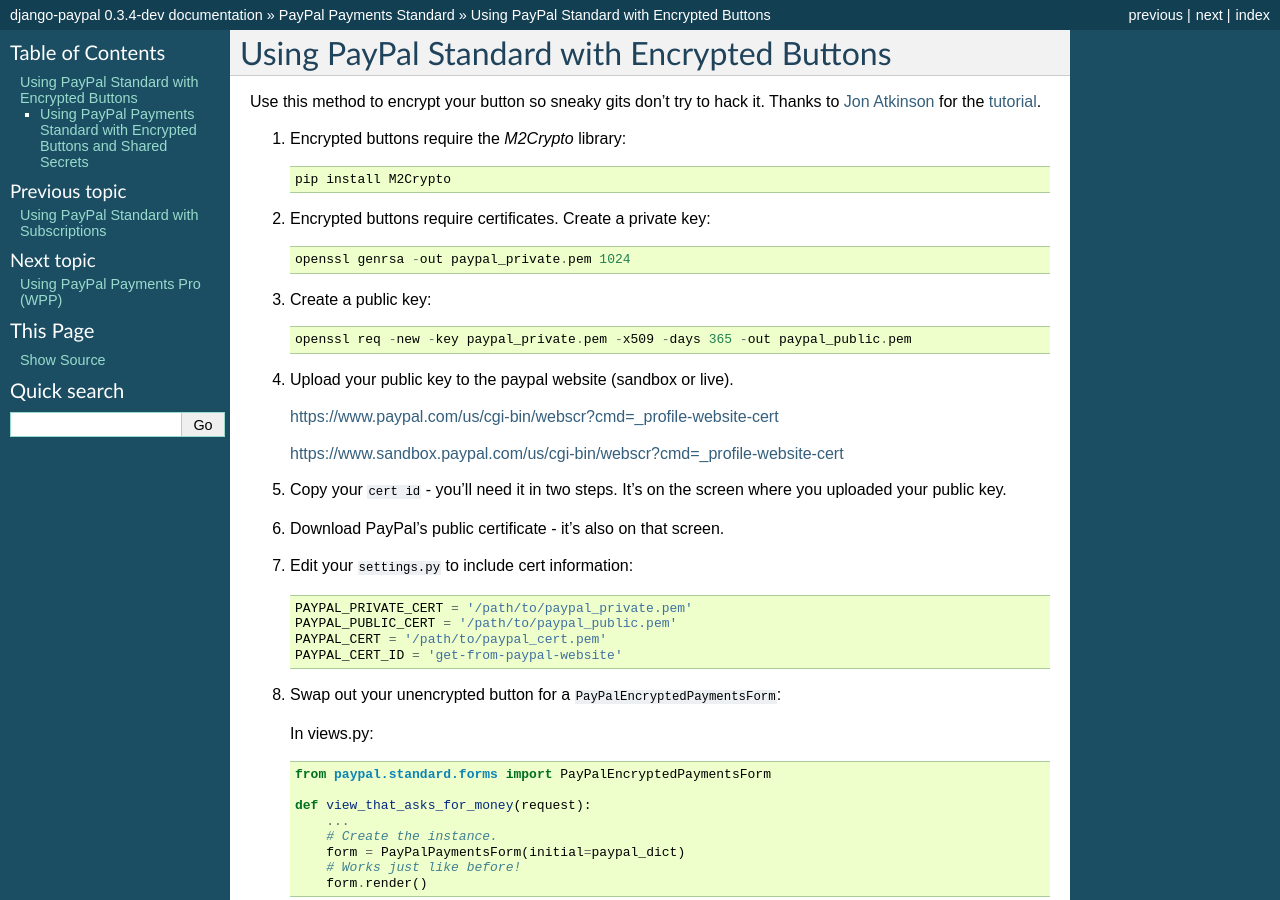
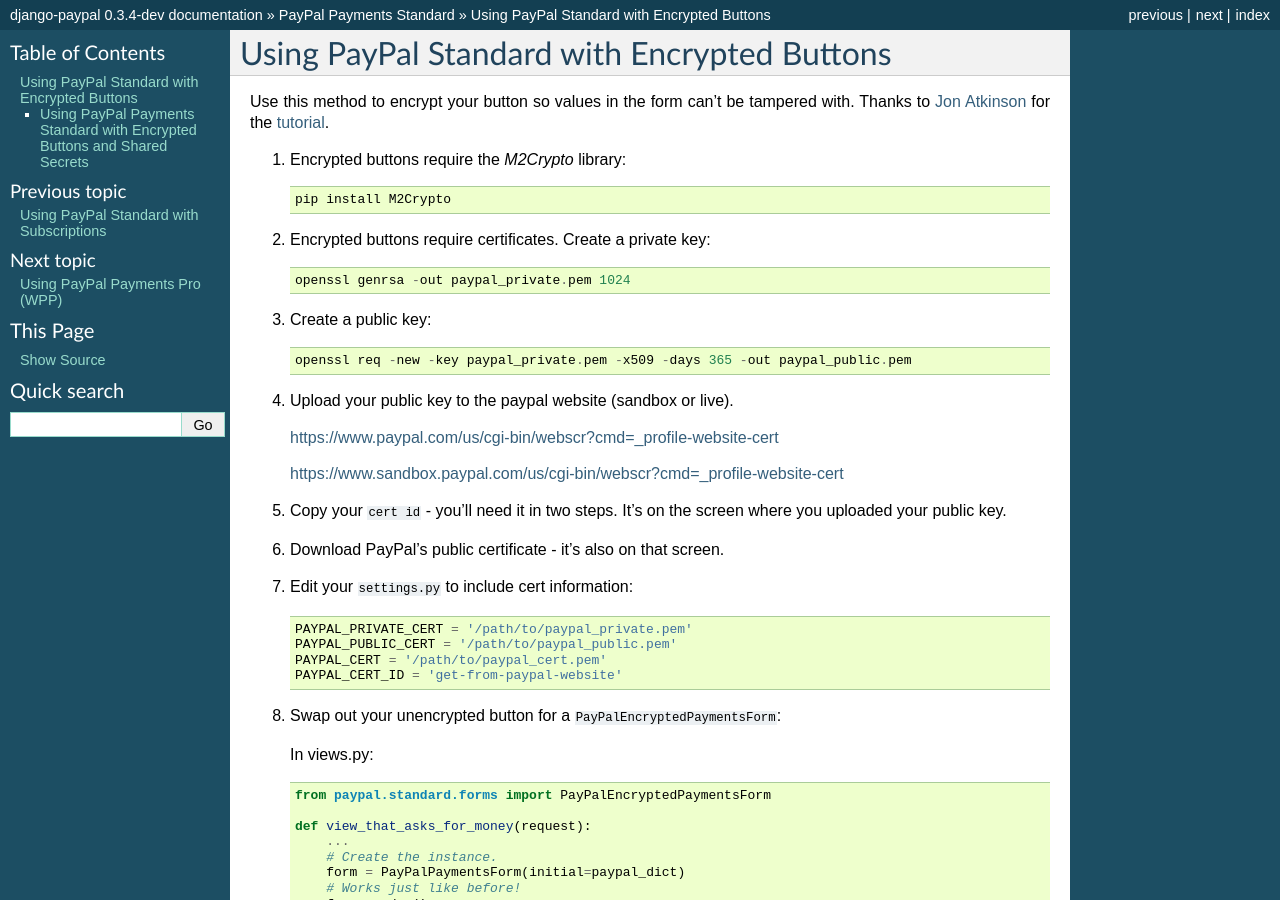
Before and after one commit to spookylukey/django-paypal, a Sphinx documentation site: the page built from docs/standard/encrypted_buttons.rst, in a window 1280 px wide and 900 px high. Built offline with Sphinx 7.4.7, drawn with Linux system fonts in a browser that asks for light colours.

Commit message:
Doc wording improvements

```diff
--- a/docs/standard/encrypted_buttons.rst
+++ b/docs/standard/encrypted_buttons.rst
@@ -1,9 +1,9 @@
 Using PayPal Standard with Encrypted Buttons
 ============================================
 
-Use this method to encrypt your button so sneaky gits don't try to hack
-it. Thanks to `Jon Atkinson <http://jonatkinson.co.uk/>`_ for the
-`tutorial <http://jonatkinson.co.uk/paypal-encrypted-buttons-django/>`_.
+Use this method to encrypt your button so values in the form can't be tampered
+with. Thanks to `Jon Atkinson <http://jonatkinson.co.uk/>`_ for the `tutorial
+<http://jonatkinson.co.uk/paypal-encrypted-buttons-django/>`_.
 
 1. Encrypted buttons require the `M2Crypto` library::
 
```
